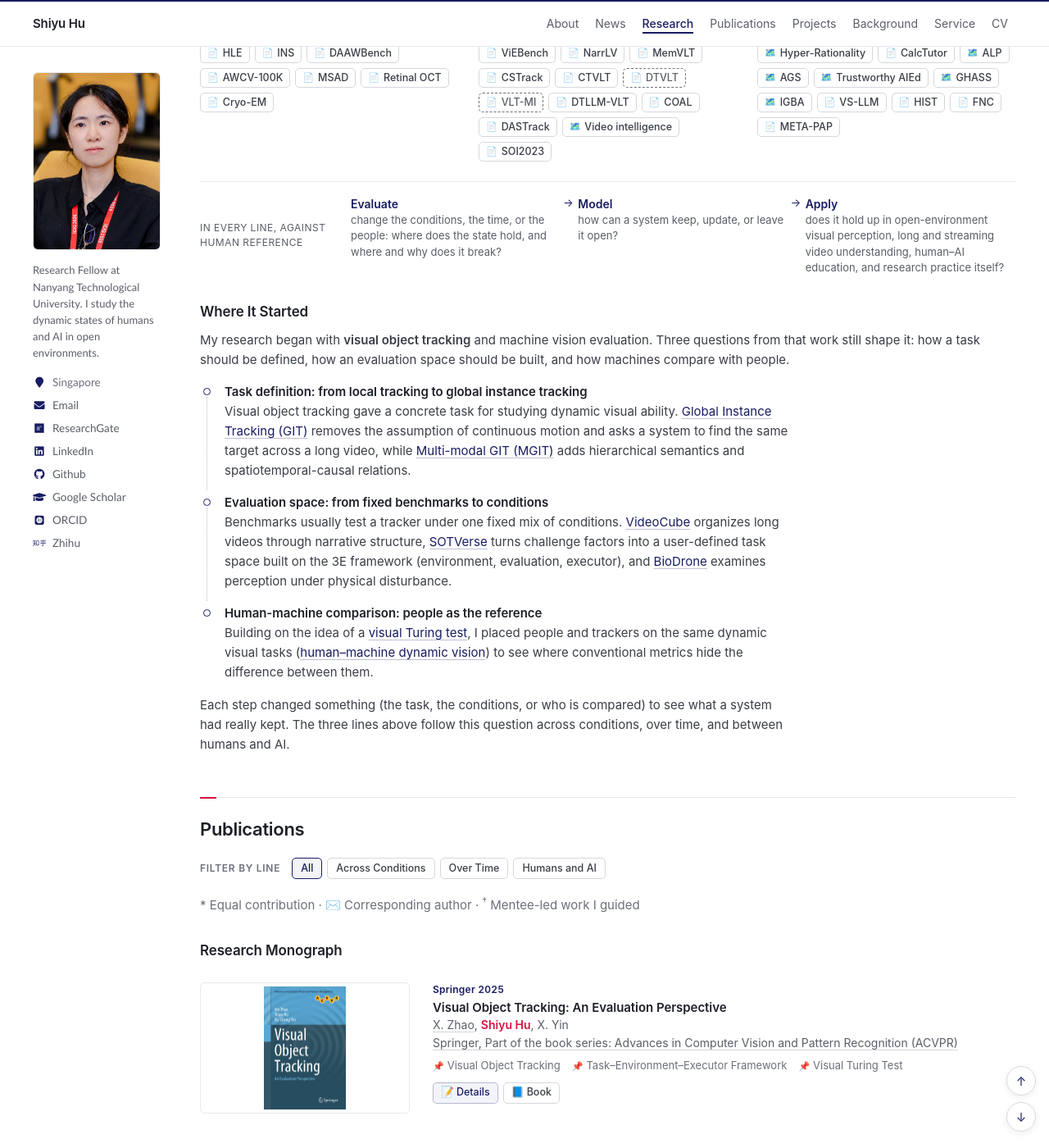
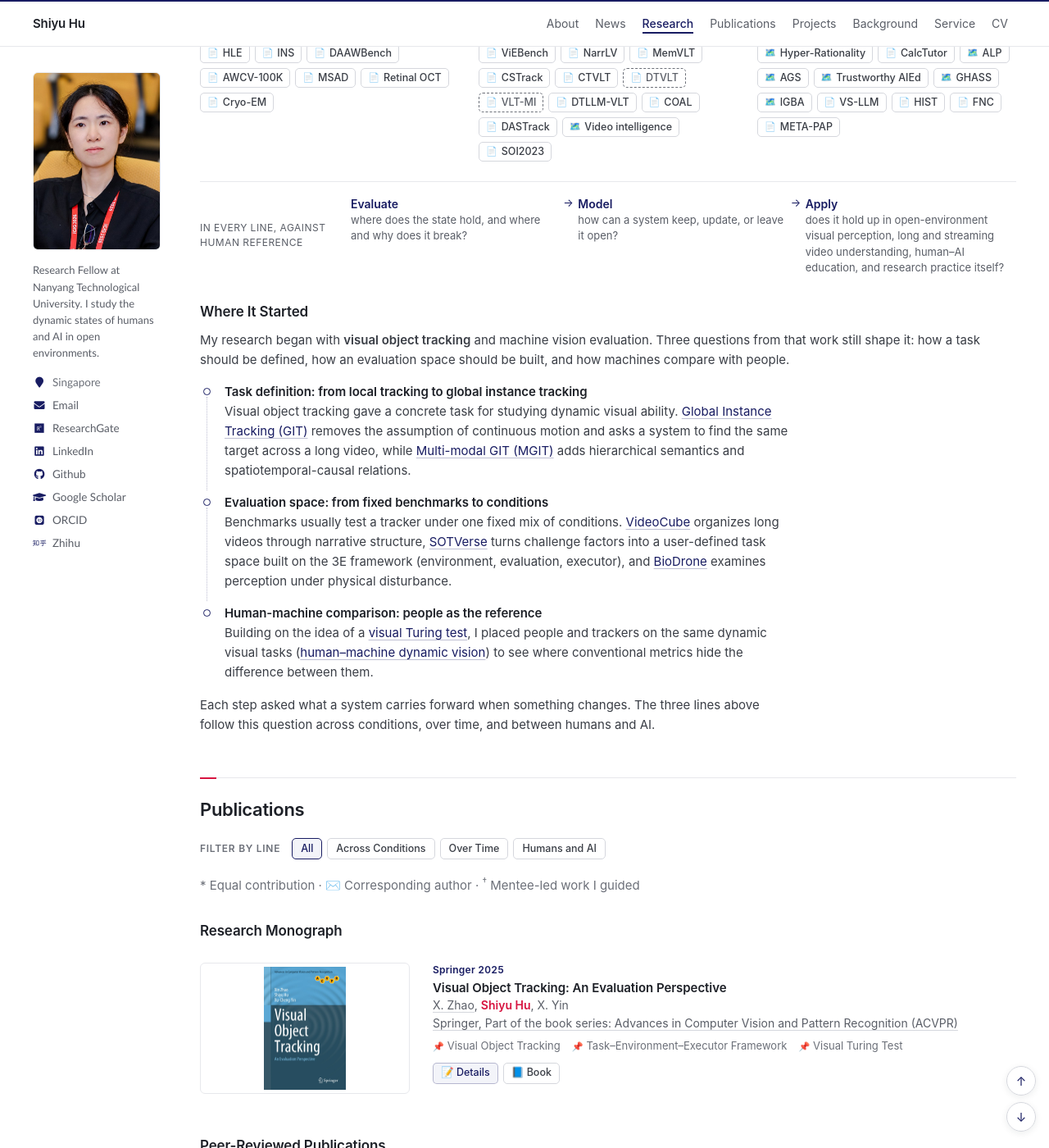
Before and after one commit to huuuuusy/huuuuusy.github.io, a Jekyll site: the page built from _pages/about.md, in a window 1280 px wide and 1400 px high, scrolled down 2510 px. Shown: the whole window at 82% size. Built offline with Jekyll 4.4.1, drawn with Linux system fonts in a browser that asks for light colours; some web fonts are replaced; some of the changed text lies outside the part shown.

Commit message:
Research: return the lead, the Evaluate step and the closing line to describing the work, not the method behind it; refresh CV-EN.pdf
Co-Authored-By: Claude Opus 5.5 <noreply@anthropic.com>

```diff
--- a/_includes/home/content/research.md
+++ b/_includes/home/content/research.md
@@ -24,7 +24,7 @@
 
 ## Research Framework
 
-<p class="research-framework__lead">A right answer and a kept state come apart only when something changes. In open environments, three things do: <strong>conditions change, time passes, and people take part</strong>. Each gives one line of work, and each line runs from evaluation to modeling to application.</p>
+<p class="research-framework__lead">In open environments, what a system carries forward is tested in three ways: <strong>conditions change, time passes, and people take part</strong>. Each gives one line of work, and each line runs from evaluation to modeling to application.</p>
 
 <p class="research-framework__legend"><span class="paper-chip paper-chip--key"><span aria-hidden="true">📄</span>Paper</span><span class="paper-chip paper-chip--key"><span aria-hidden="true">🗺️</span>Survey or perspective</span><span class="paper-chip paper-chip--key"><span aria-hidden="true">📖</span>Book</span><span class="paper-chip paper-chip--key paper-chip--preprint">Dashed border: preprint</span></p>
 
@@ -77,7 +77,7 @@
 <div class="research-framework__loop">
   <p class="research-framework__loop-label">In every line, against human reference</p>
   <ol>
-    <li><strong>Evaluate</strong><span>change the conditions, the time, or the people: where does the state hold, and where and why does it break?</span></li>
+    <li><strong>Evaluate</strong><span>where does the state hold, and where and why does it break?</span></li>
     <li><strong>Model</strong><span>how can a system keep, update, or leave it open?</span></li>
     <li><strong>Apply</strong><span>does it hold up in open-environment visual perception, long and streaming video understanding, human–AI education, and research practice itself?</span></li>
   </ol>
@@ -121,4 +121,4 @@
 
 </div>
 
-<p class="research-bridge">Each step changed something (the task, the conditions, or who is compared) to see what a system had really kept. The three lines above follow this question across conditions, over time, and between humans and AI.</p>
+<p class="research-bridge">Each step asked what a system carries forward when something changes. The three lines above follow this question across conditions, over time, and between humans and AI.</p>
```
Also changed, not shown: 1 other file.
